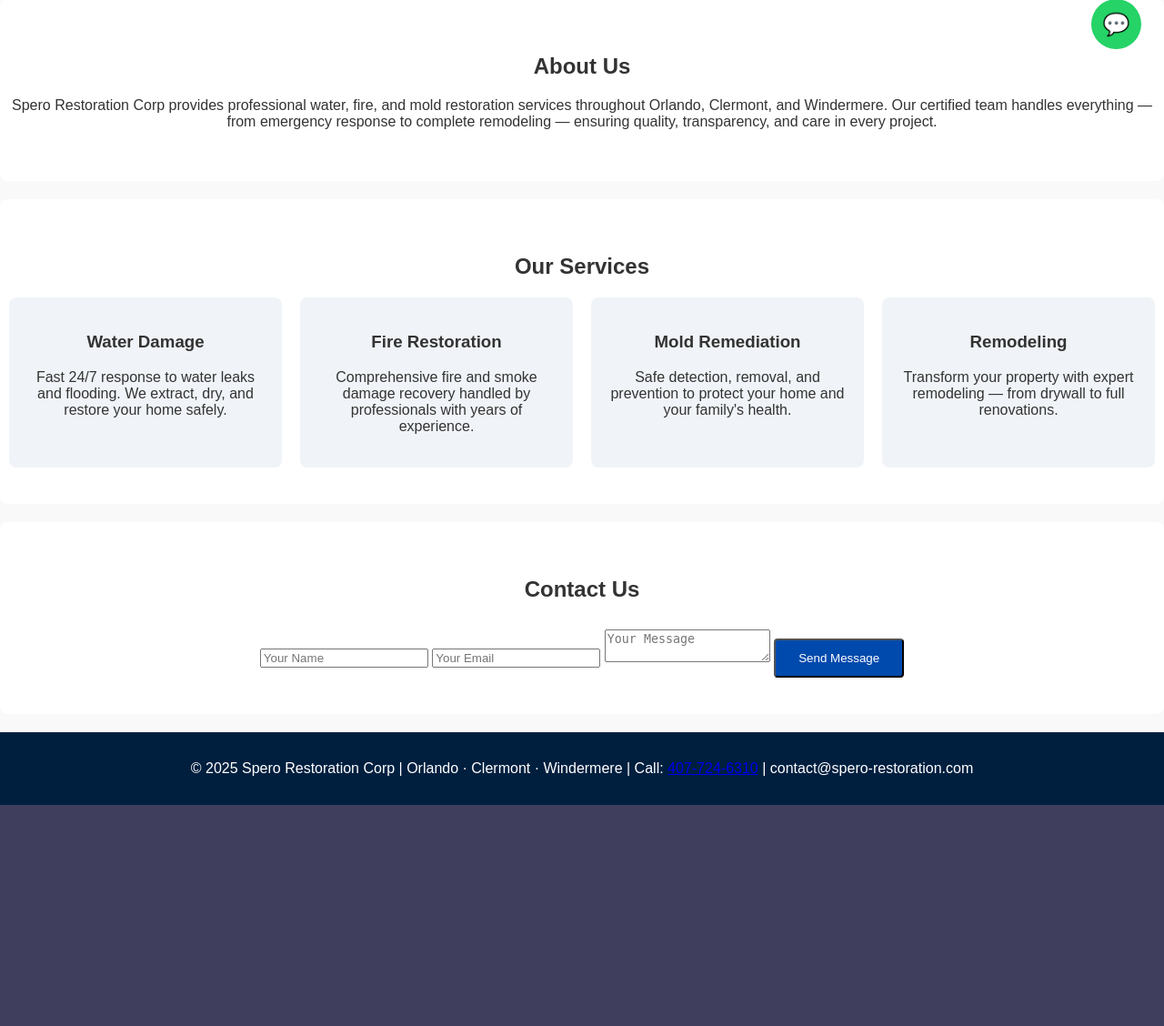
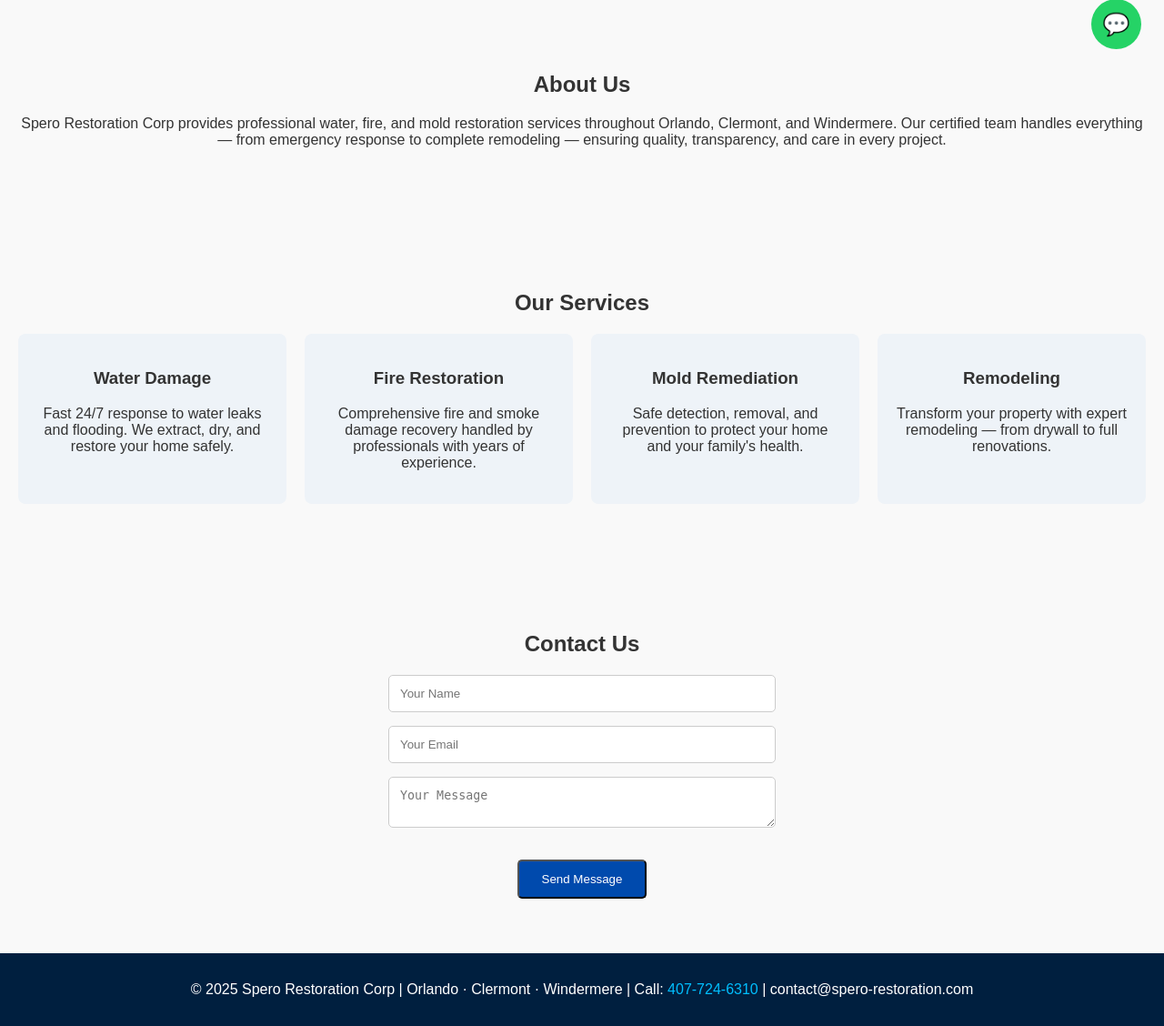
Before and after one commit to ROBERTOMAFFRA/spero-website, a Flask app: template templates/index.html in a window 1280 px wide. Shown: the part 721-1849 px from the top of the page at 91% size. Before the commit the page ends 1606 px from the top, so only its background shows below. Run offline with Flask 3, Linux system fonts and the light colour scheme; the template is opened without the code that fills it, so the values that code supplies are empty.

Commit message:
Update style.css

```diff
--- a/static/style.css
+++ b/static/style.css
@@ -17,7 +17,7 @@
     position: absolute;
     top: 0; left: 0;
     width: 100%; height: 100%;
-    background: rgba(0, 0, 50, 0.6);
+    background: rgba(0, 40, 90, 0.65);
 }
 
 .hero-content {
@@ -34,7 +34,6 @@
 h1 {
     font-size: 2rem;
     font-weight: bold;
-    text-shadow: 2px 2px 4px rgba(0,0,0,0.6);
 }
 
 .btn-main {
@@ -43,7 +42,7 @@
     color: white;
     padding: 12px 25px;
     text-decoration: none;
-    border-radius: 4px;
+    border-radius: 5px;
     margin-top: 20px;
 }
 
@@ -56,13 +55,6 @@
     text-align: center;
 }
 
-.about, .services, .gallery, .testimonials, .contact {
-    background-color: white;
-    margin-bottom: 20px;
-    border-radius: 8px;
-    padding: 40px 10px;
-}
-
 .service-grid {
     display: grid;
     grid-template-columns: repeat(auto-fit, minmax(250px, 1fr));
@@ -70,25 +62,26 @@
 }
 
 .service-card {
-    background: #f0f4f8;
+    background: #eef3f8;
     border-radius: 8px;
     padding: 20px;
 }
 
-.gallery-grid {
-    display: grid;
-    grid-template-columns: repeat(auto-fit, minmax(250px, 1fr));
-    gap: 10px;
+.contact form {
+    display: flex;
+    flex-direction: column;
+    align-items: center;
+    gap: 15px;
+    width: 90%;
+    max-width: 400px;
+    margin: auto;
 }
 
-.gallery-grid img {
+.contact input, .contact textarea {
     width: 100%;
-    border-radius: 8px;
-}
-
-.testimonial {
-    margin-bottom: 20px;
-    font-style: italic;
+    padding: 12px;
+    border: 1px solid #ccc;
+    border-radius: 5px;
 }
 
 footer {
@@ -96,6 +89,11 @@
     color: white;
     padding: 15px 0;
     text-align: center;
+}
+
+footer a {
+    color: #00bfff;
+    text-decoration: none;
 }
 
 .whatsapp-float {
```
